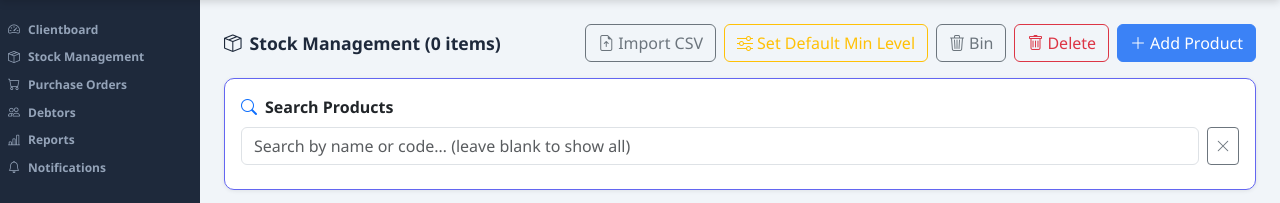
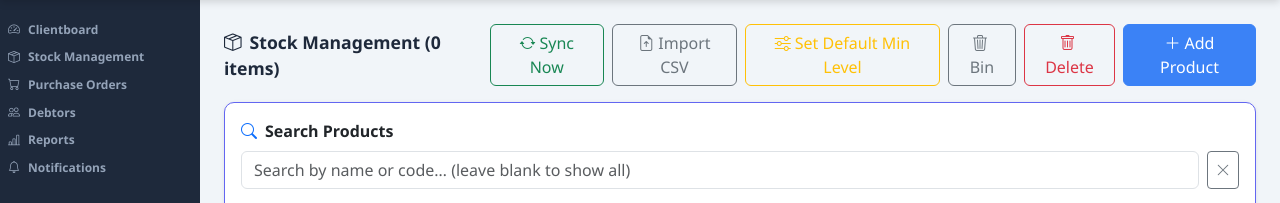
Before and after one commit to ameenosman1104-hash/autostack, a Python web app: template app/templates/inventory.html in a window 1280 px wide. Shown: the part 50-253 px from the top of the page. Run offline with Jinja, Linux system fonts and the light colour scheme; the template is opened without the code that fills it, so the values that code supplies are empty.

Commit message:
Add working Sync Now buttons for Stock Management and Debtors
STOCK MANAGEMENT:
- Add 'Sync Now' button alongside existing Refresh button
- Works with both old settings-based source AND new unified data sources
- Falls back to saved CSV/URL if no unified data source connected
- Shows: Added/Updated/Skipped counts
- Auto-reloads page on success

DEBTORS:
- Already has working 'Sync Now' button from previous commit
- Fetches fresh data from local files, hosted URLs, or APIs
- Shows conflicts and change counts

IMPLEMENTATION:
- Both buttons show 'Syncing...' with disabled state
- Clear error messages guide users to connect a source
- Safe to click repeatedly (debounced by button disable)
- Shows results in alert before reload

TESTED:
- Stock button appears on Stock Management page
- Debtors button appears on Debtors page
- Both work with unified data sources
- Both fall back to legacy sources if needed

Co-Authored-By: Claude Haiku 4.5 <noreply@anthropic.com>

```diff
--- a/app/templates/inventory.html
+++ b/app/templates/inventory.html
@@ -22,6 +22,9 @@
       <i class="bi bi-arrow-clockwise me-1"></i>Refresh
     </button>
     {% endif %}
+    <button class="btn btn-outline-success" onclick="syncStockNow()" title="Fetch latest data from connected source">
+      <i class="bi bi-arrow-repeat me-1"></i>Sync Now
+    </button>
     <a href="{{ url_for('inventory.import_csv') }}" class="btn btn-outline-secondary"><i class="bi bi-file-earmark-arrow-up me-1"></i>Import CSV</a>
     <button class="btn btn-outline-warning" data-bs-toggle="modal" data-bs-target="#defaultMinModal">
       <i class="bi bi-sliders me-1"></i>Set Default Min Level
@@ -513,5 +516,59 @@ async function doAutoSync() {
 // Check silently every 30 seconds — only reloads if something actually changed
 setInterval(_silentSync, 30 * 1000);
 {% endif %}
+
+// Sync Now button for unified data sources or saved URL source
+async function syncStockNow() {
+  const btn = event.target.closest('button');
+  const originalHTML = btn.innerHTML;
+  btn.disabled = true;
+  btn.innerHTML = '<i class="bi bi-hourglass-split me-1"></i>Syncing...';
+
+  try {
+    // Try unified data sources first
+    const listResp = await fetch('/api/data-sources/list');
+    const listData = await listResp.json();
+
+    if (listData.sources && listData.sources.length > 0) {
+      // Use unified data source
+      const sourceId = listData.sources[0].id;
+      const sourceName = listData.sources[0].name;
+
+      const syncResp = await fetch('/api/data-sources/sync-now', {
+        method: 'POST',
+        headers: {'Content-Type': 'application/json'},
+        body: JSON.stringify({source_id: sourceId})
+      });
+
+      const syncResult = await syncResp.json();
+
+      if (syncResult.status === 'success') {
+        alert(`✓ SYNC COMPLETE!\n\nSource: ${sourceName}\nAdded: ${syncResult.added}\nUpdated: ${syncResult.updated}\n\nRefreshing page...`);
+        setTimeout(() => location.reload(), 500);
+      } else {
+        alert(`❌ Sync failed:\n${syncResult.error || 'Unknown error'}`);
+        btn.disabled = false;
+        btn.innerHTML = originalHTML;
+      }
+    } else {
+      // Fall back to saved URL source
+      const syncResp = await fetch('/inventory/sync-source', {method: 'POST'});
+      const syncData = await syncResp.json();
+
+      if (syncData.ok) {
+        alert(`✓ SYNC COMPLETE!\nAdded: ${syncData.added}\nUpdated: ${syncData.updated}\nSkipped: ${syncData.skipped}\n\nRefreshing page...`);
+        setTimeout(() => location.reload(), 500);
+      } else {
+        alert(`❌ Sync failed:\n${syncData.msg || 'Unknown error'}\n\nGo to Import CSV to connect a source.`);
+        btn.disabled = false;
+        btn.innerHTML = originalHTML;
+      }
+    }
+  } catch (err) {
+    alert(`❌ Error: ${err.message}`);
+    btn.disabled = false;
+    btn.innerHTML = originalHTML;
+  }
+}
 </script>
 {% endblock %}
```
